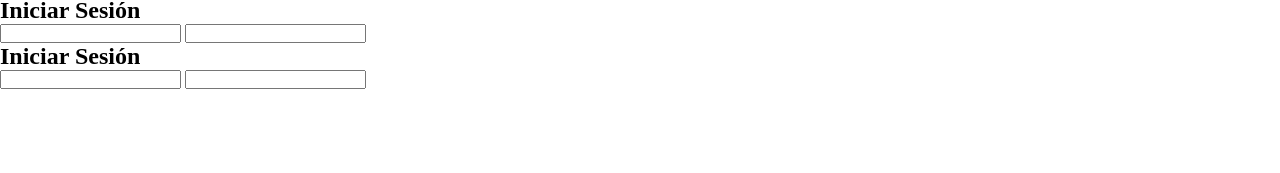
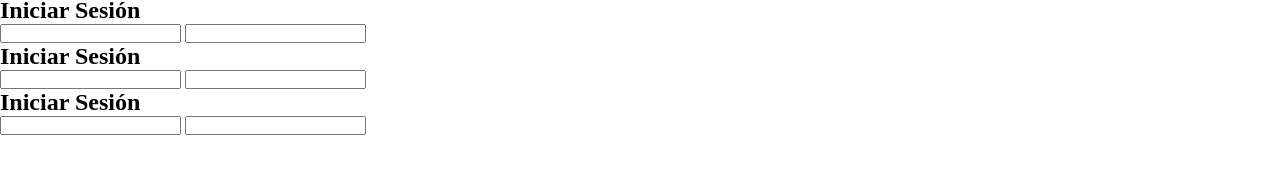
Before and after one commit to ronaldcarrillo/proyect-trello, a plain HTML site: page index.html in a window 1280 px wide. Shown: the part 67-240 px from the top of the page. Drawn offline with Linux system fonts and the light colour scheme.

Commit message:
Tercer formulario

```diff
--- a/index.html
+++ b/index.html
@@ -32,6 +32,13 @@
           <label for="contrasena"></label>
           <input type="password" name="contrasena" minlength="5" maxlength="14" />
         </form>
+        <form>
+          <h2>Iniciar Sesión</h2>
+          <label for="correo"></label>
+          <input type="email" name="correo" />
+          <label for="contrasena"></label>
+          <input type="password" name="contrasena" minlength="5" maxlength="14" />
+        </form>
       </div>
     </main>
   </body>
```
